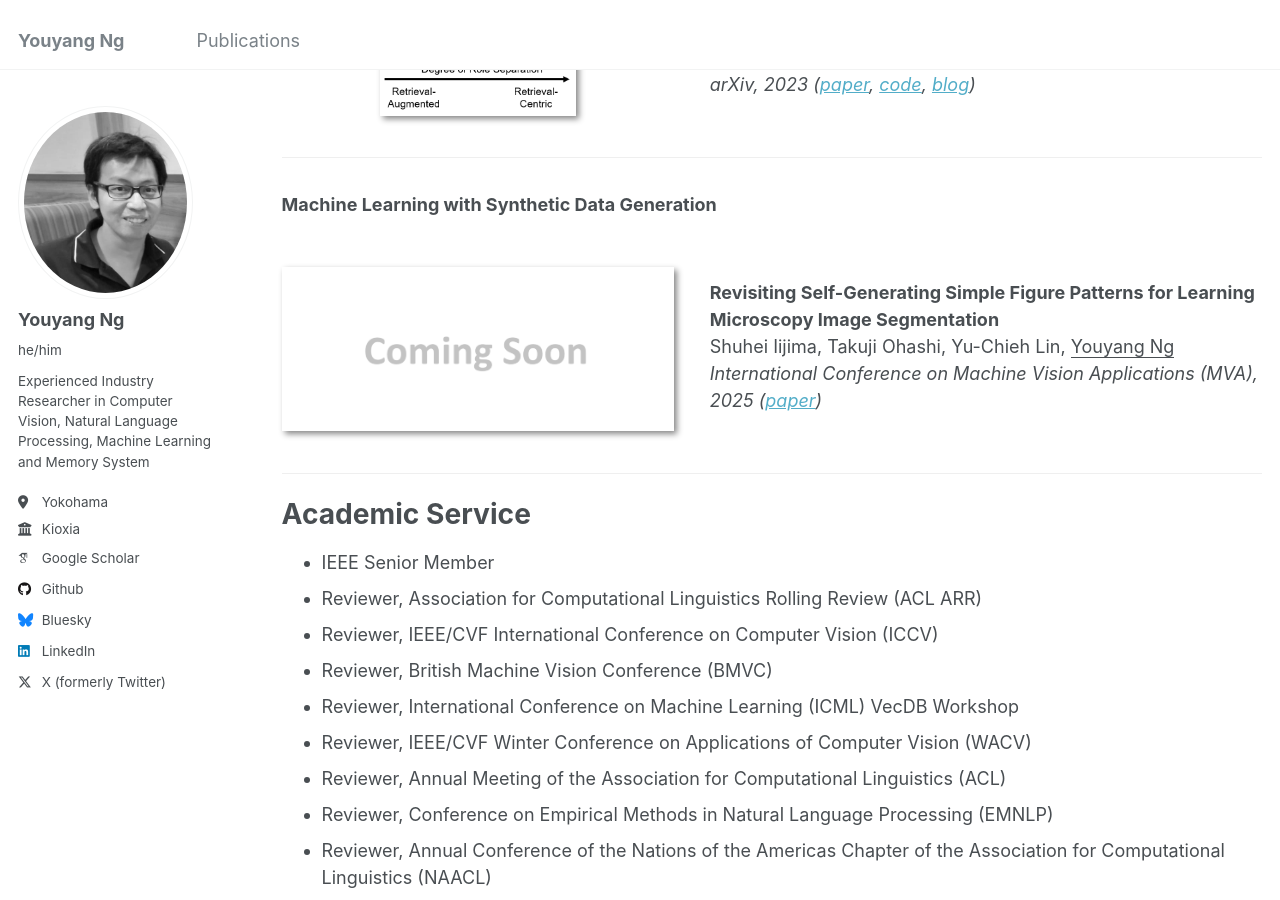
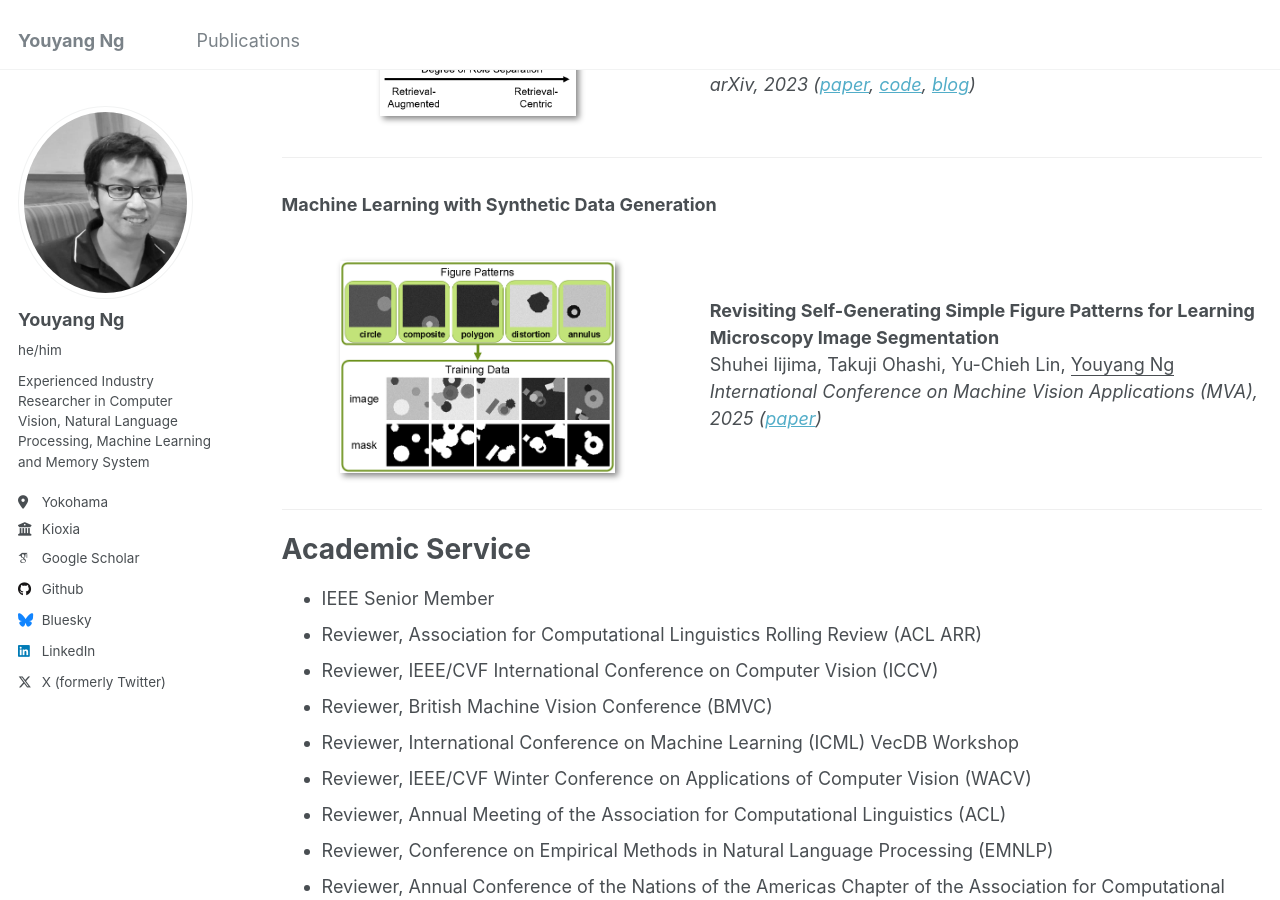
Before and after one commit to yy29/yy29.github.io, a Jekyll site: the page built from _pages/about.md, in a window 1280 px wide and 900 px high, scrolled down 2551 px. Built offline with Jekyll 4.4.1, drawn with Linux system fonts in a browser that asks for light colours; some web fonts are replaced.

Commit message:
Update about.md

```diff
--- a/_pages/about.md
+++ b/_pages/about.md
@@ -84,7 +84,7 @@ Yasuto Hoshi, Daisuke Miyashita, <ins>Youyang Ng</ins>, Kento Tatsuno, Yasuhiro
 </div>
 
 ### Machine Learning with Synthetic Data Generation
-<div class="paper-box"><div class="paper-box-image"><img src="../images/coming_soon.png" alt="sym" width="100%"></div>
+<div class="paper-box"><div class="paper-box-image"><center><img src="../images/2025_synthetic.png" alt="sym" width="70%"></center></div>
 <div class="paper-box-text" markdown="1">
 
 **Revisiting Self-Generating Simple Figure Patterns for Learning Microscopy Image Segmentation**
```
